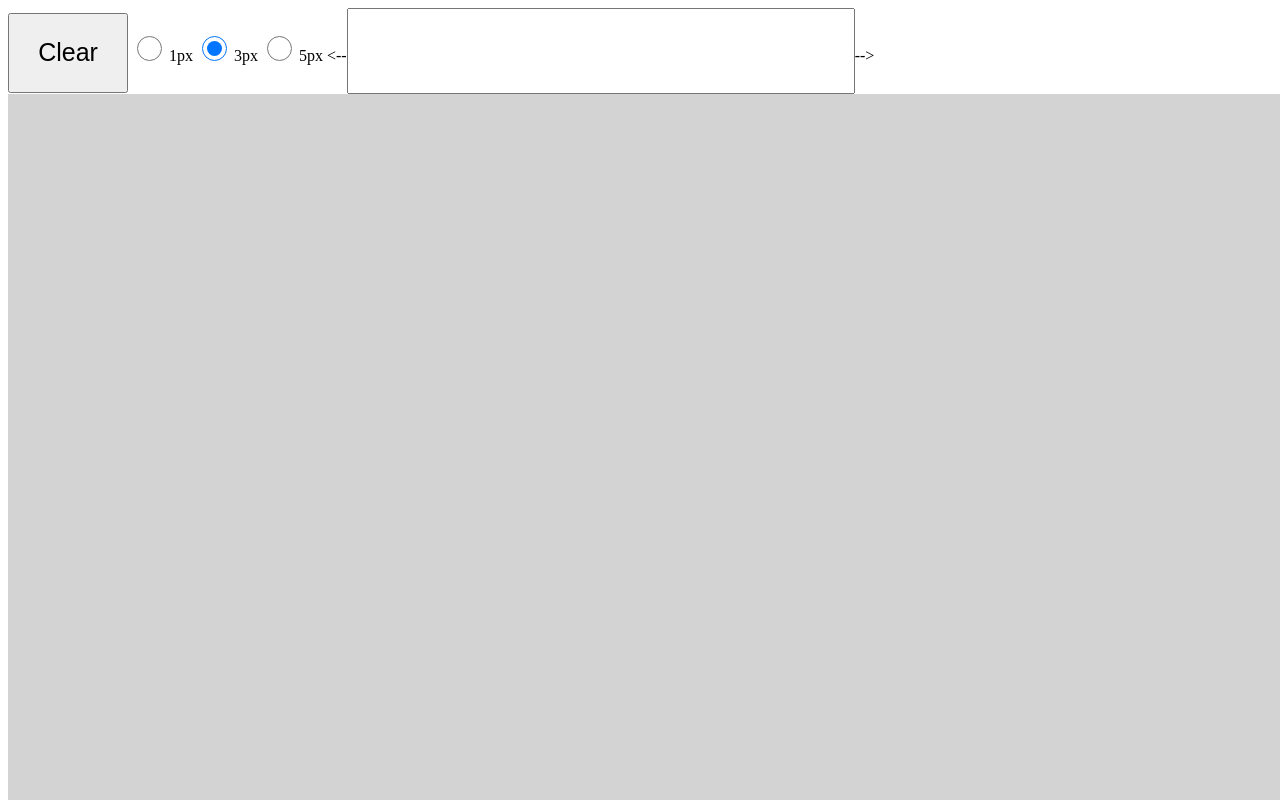
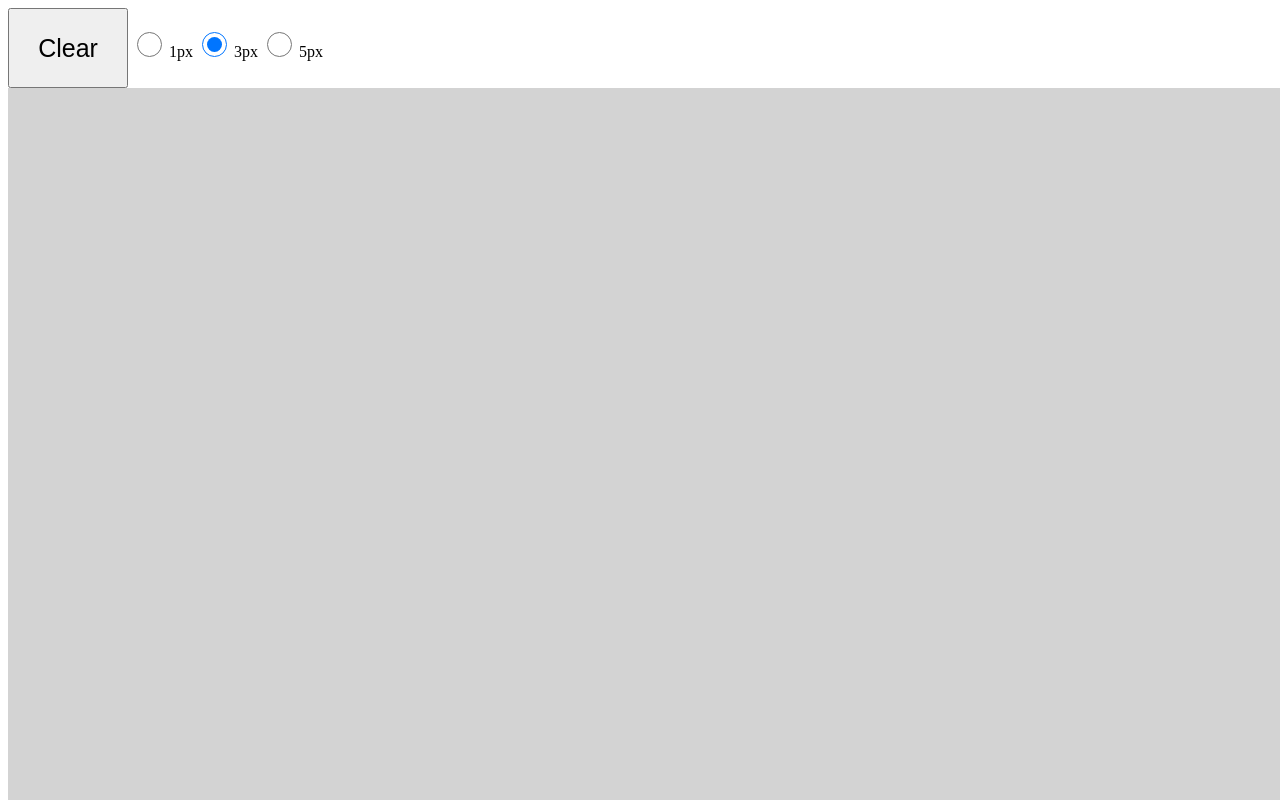
Before and after one commit to takekazu/draw2, a plain HTML site: page index.html in a window 1280 px wide. Shown: the top 800 px of the page. Drawn offline with Linux system fonts and the light colour scheme.

Commit message:
comment out text field

```diff
--- a/index.html
+++ b/index.html
@@ -11,7 +11,7 @@
 			<input type="radio" name="pen" value="r1" style="width:25px; height:25px" onclick="changePensize()"> 1px
 			<input type="radio" name="pen" value="r2" style="width:25px; height:25px" checked="checked" onclick="changePensize()"> 3px
 			<input type="radio" name="pen" value="r3" style="width:25px; height:25px" onclick="changePensize()"> 5px
-			<--<input type="text" id="t" style="width:500px; height:80px; font-size:30px">-->
+			<!--<input type="text" id="t" style="width:500px; height:80px; font-size:30px">-->
 		</div>
 			<canvas id="c" style="position:relative; background-color:lightgray;" width="1600" height="900">
 			</canvas>
```
